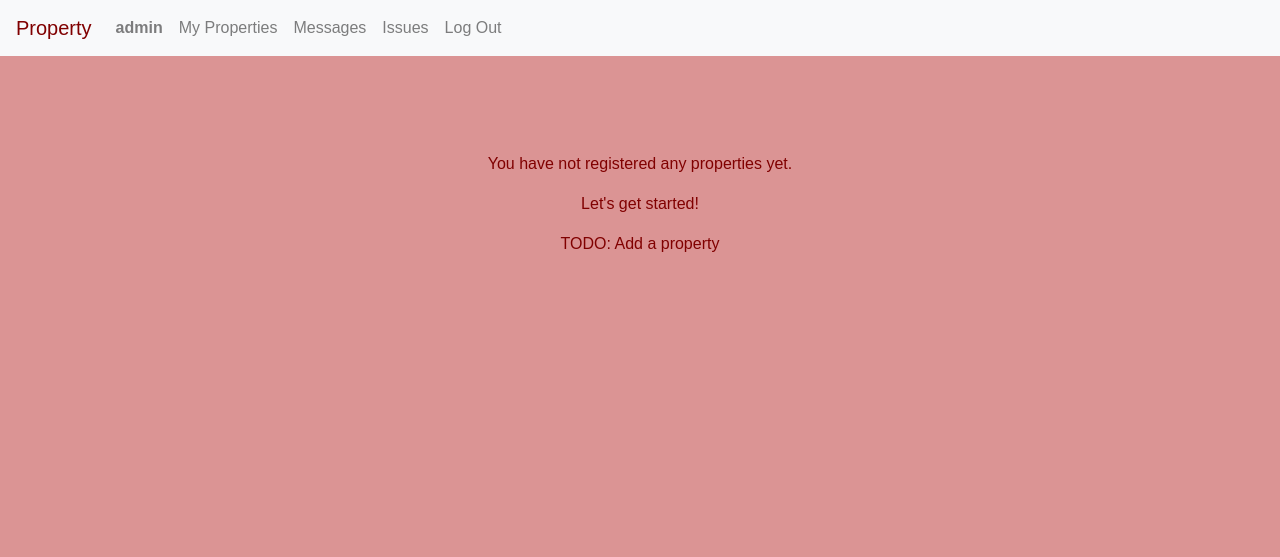
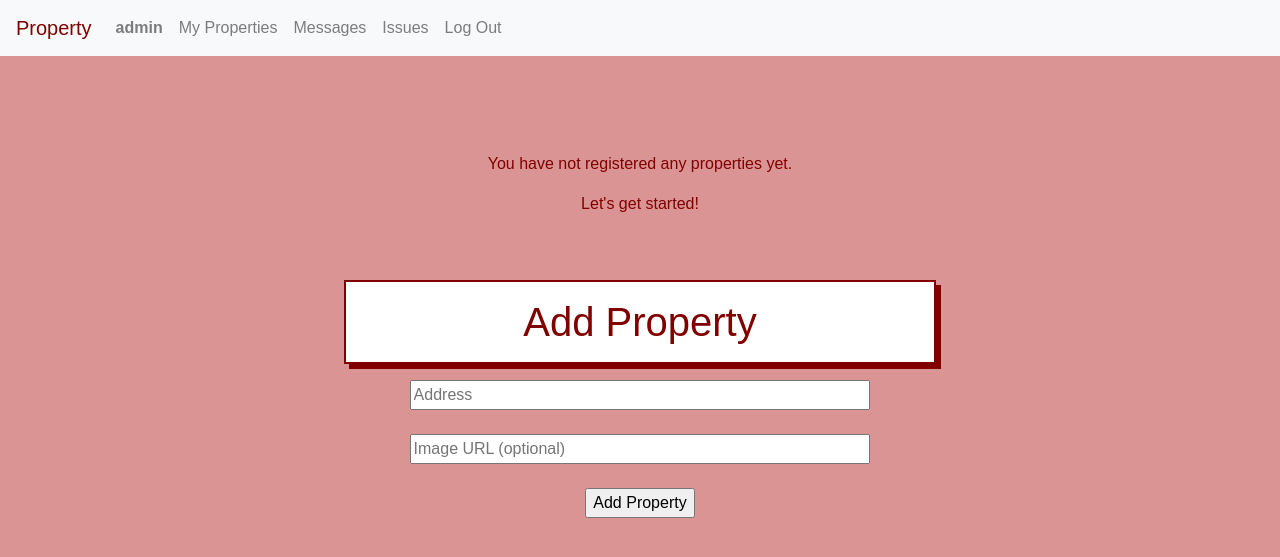
Before and after one commit to johnwyse/property-manager, a Django app: page / in a window 1280 px wide. Shown: the top 557 px of the page. Run offline with Django 4.2, Linux system fonts and the light colour scheme; a user stored in the database is signed in; data comes from the database, SQL or seed files in the repository; both versions use the stored data as it was after the commit; some libraries are stand-ins or nearby versions; some web fonts are replaced.

Commit message:
add property feature for managers

```diff
--- a/property/static/property/styles.css
+++ b/property/static/property/styles.css
@@ -52,3 +52,13 @@ h1 {
     box-shadow: white 5px 5px;
     cursor: pointer;
 }
+
+.add_property {
+    padding: 1rem;
+    margin: auto;
+}
+
+#add_address, #add_image {
+    width: 40%;
+    min-width: 300px;
+}
--- a/property/templates/property/index.html
+++ b/property/templates/property/index.html
@@ -43,10 +43,25 @@
             <br><br>
             <p> You have not registered any properties yet. </p>
             <p> Let's get started! </p>
-            TODO: Add a property
+            <br><br>
         {% endif %}
 
+        <h1>Add Property</h1>
 
+        {% if message %}
+            <div class="alert alert-info" role="alert" >{{ add_message }}</div>
+        {% endif %}
+
+        <div class="add_property">
+            <form action="{% url 'add_property' %}" method="post">
+                {% csrf_token %}
+                <input id="add_address" name="address" autocomplete=off type=text placeholder="Address">
+                <br><br>
+                <input id="add_image" name="image" autocomplete=off type=text placeholder="Image URL (optional)">
+                <br><br>
+                <input name="submit" type=submit value="Add Property">
+            </form>
+        </div>
 
     {% endif %}
 
--- a/property/urls.py
+++ b/property/urls.py
@@ -9,7 +9,8 @@ urlpatterns = [
     path("register", views.register, name="register"),
     path("messages", views.messages, name="messages"),
     path("issues", views.issues, name="issues"),
-    path("profile", views.profile, name="profile")
+    path("profile", views.profile, name="profile"),
+    path("add_property", views.add_property, name="add_property")
 
 
     # API Routes
--- a/property/views.py
+++ b/property/views.py
@@ -39,6 +39,26 @@ def index(request):
     else:
         return render(request, 'property/error.html')
 
+@login_required
+def add_property(request):
+    if request.method =="POST":
+        try:
+            u = Unit(
+                manager = User.objects.get(username=request.user),
+                address = request.POST["address"],
+                image = request.POST["image"]
+            )
+        except ValueError:
+            return render(request, "property/error.html", {
+                "message": "Invalid Property"
+            })
+        if u.address == "":
+            return render(request, "property/index.html", {
+                "add_message": "Must provide an address"
+            })
+
+        u.save()
+        return HttpResponseRedirect(reverse("index"))
 
 def messages(request):
     if request.method == "GET":
```
Also changed, not shown: db.sqlite3.
